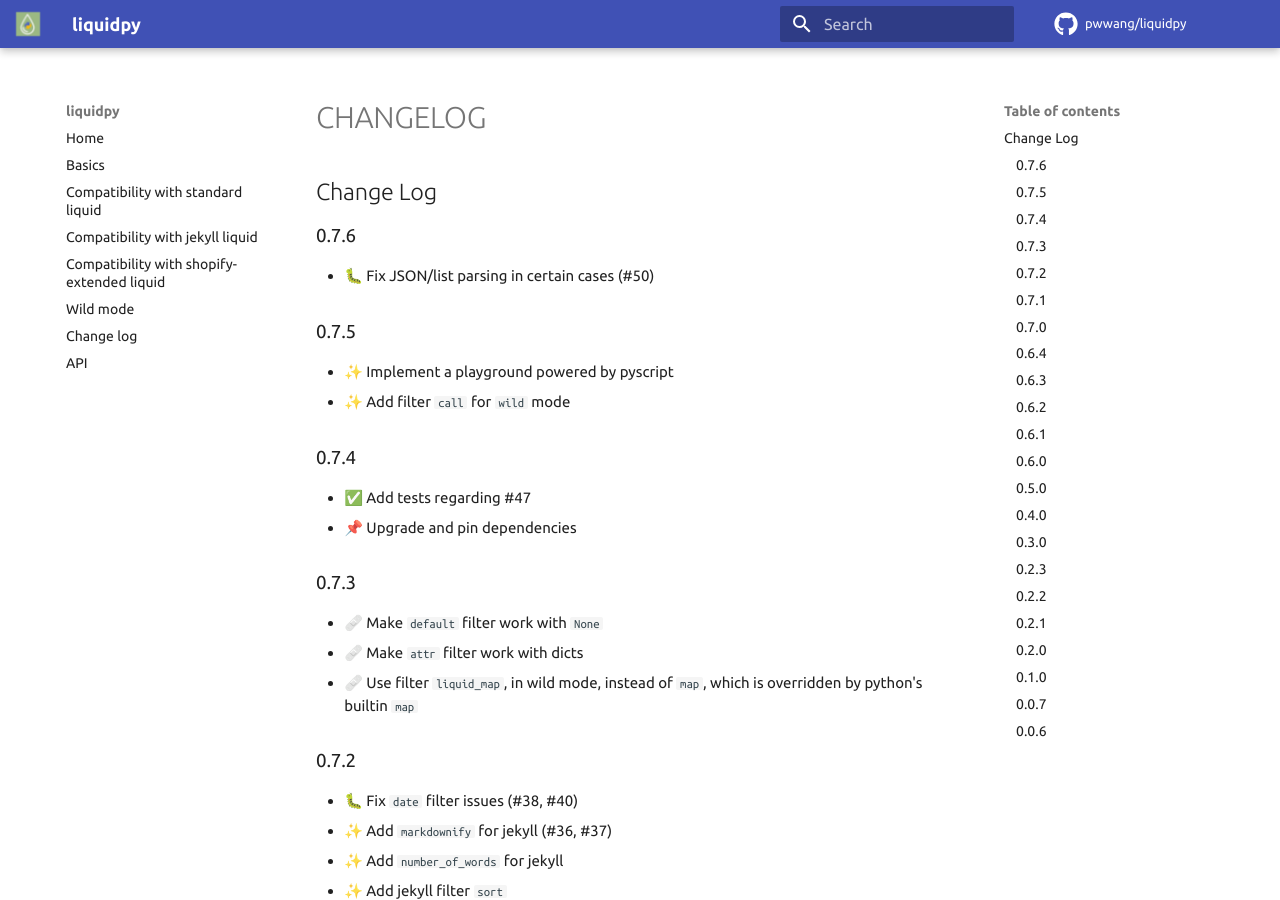
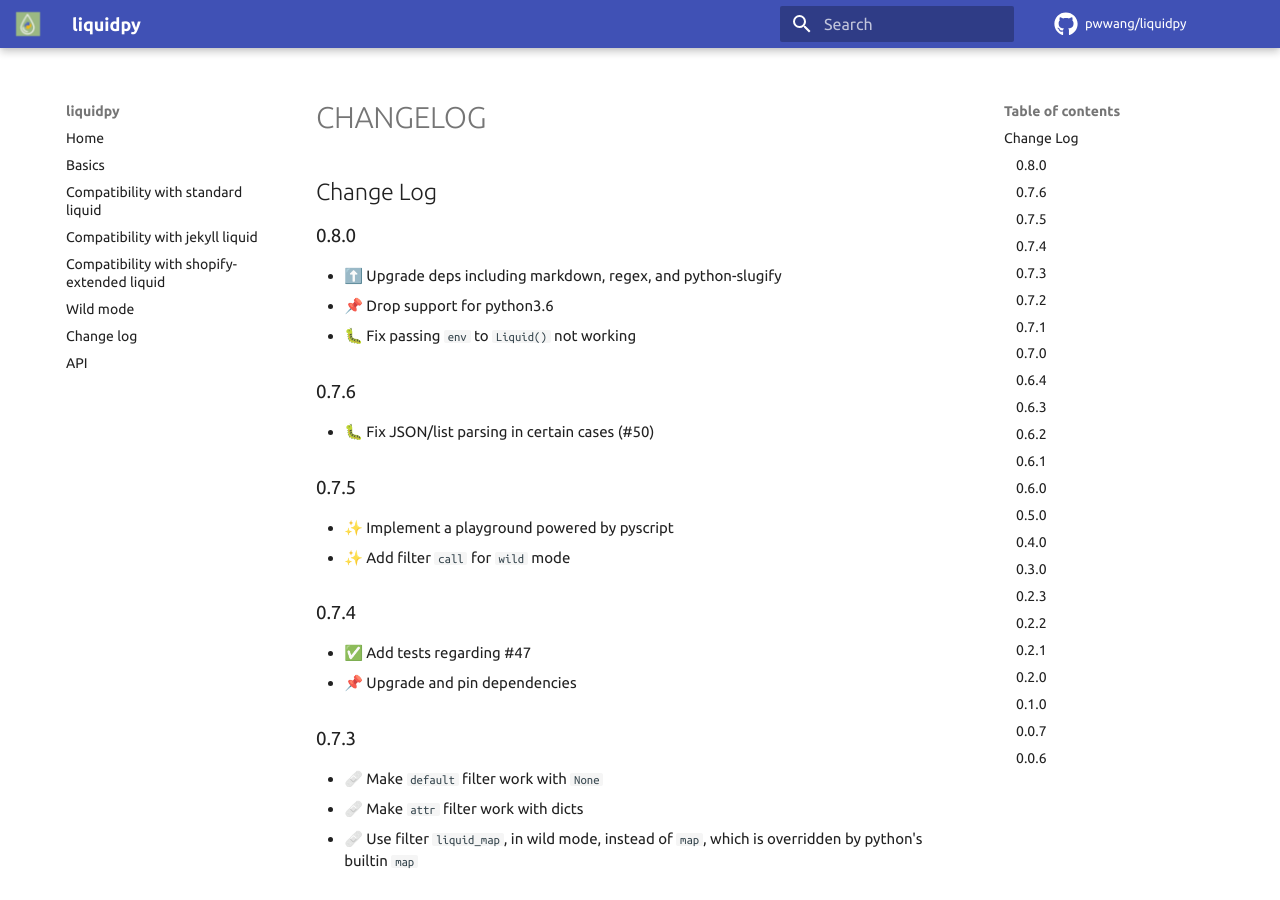
Before and after one commit to pwwang/liquidpy, an MkDocs documentation site: the page built from docs/CHANGELOG.md, in a window 1280 px wide and 900 px high. Built offline with MkDocs 1.6.1 and Material for MkDocs 9.7.7, drawn with Linux system fonts in a browser that asks for light colours; comment, search, counter and statistics services are not loaded.

Commit message:
🔖 0.8.0

```diff
--- a/docs/CHANGELOG.md
+++ b/docs/CHANGELOG.md
@@ -1,4 +1,10 @@
 # Change Log
+
+## 0.8.0
+
+- ⬆️ Upgrade deps including markdown, regex, and python-slugify
+- 📌 Drop support for python3.6
+- 🐛 Fix passing `env` to `Liquid()` not working
 
 ## 0.7.6
 
--- a/liquid/__init__.py
+++ b/liquid/__init__.py
@@ -4,4 +4,4 @@ from .patching import patch_jinja, unpatch_jinja
 
 patch_jinja()
 
-__version__ = "0.7.6"
+__version__ = "0.8.0"
--- a/pyproject.toml
+++ b/pyproject.toml
@@ -4,7 +4,7 @@ build-backend = "poetry.masonry.api"
 
 [tool.poetry]
 name = "liquidpy"
-version = "0.7.6"
+version = "0.8.0"
 description = "A port of liquid template engine for python"
 authors = [ "pwwang <pwwang@pwwang.com>",]
 license = "MIT"
```
